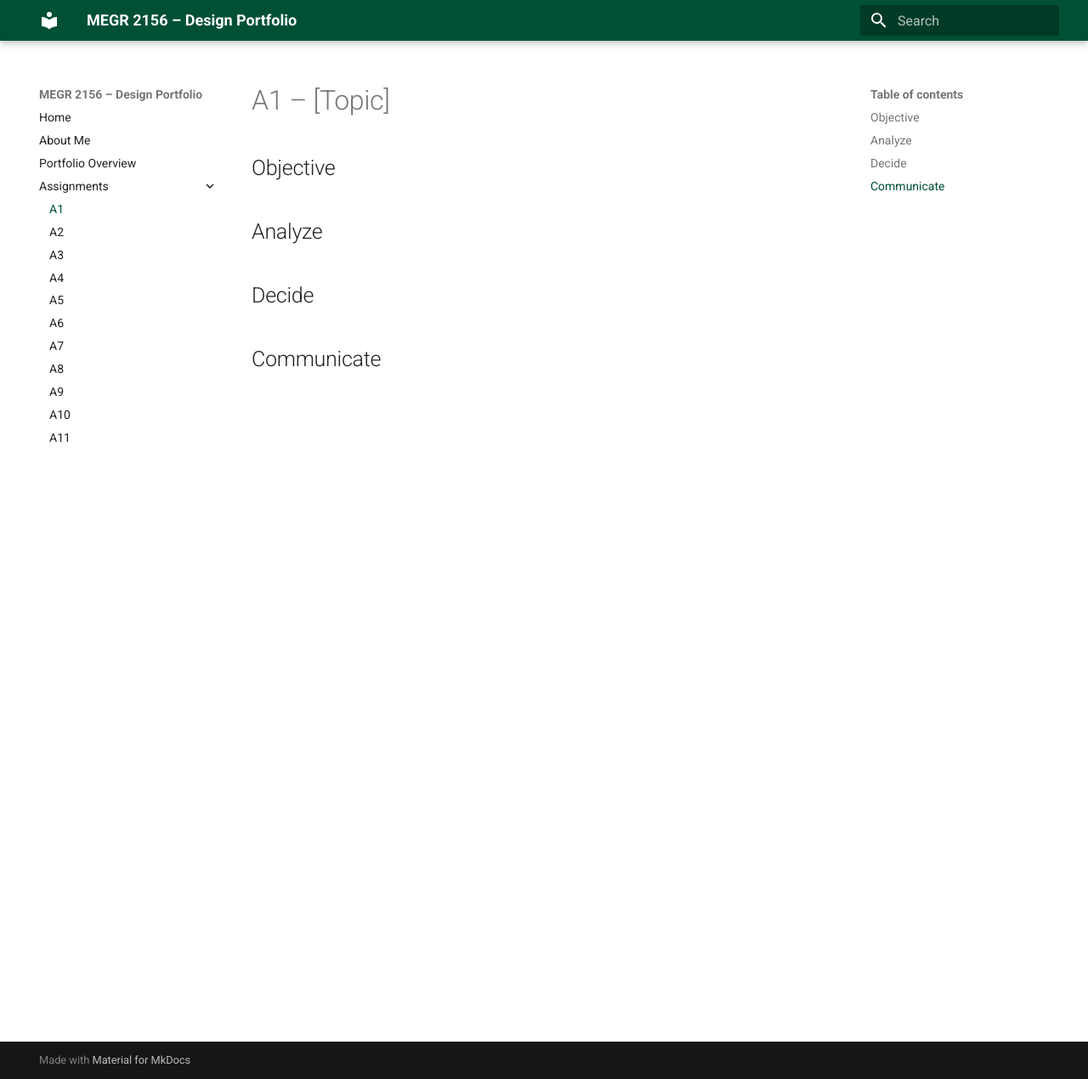
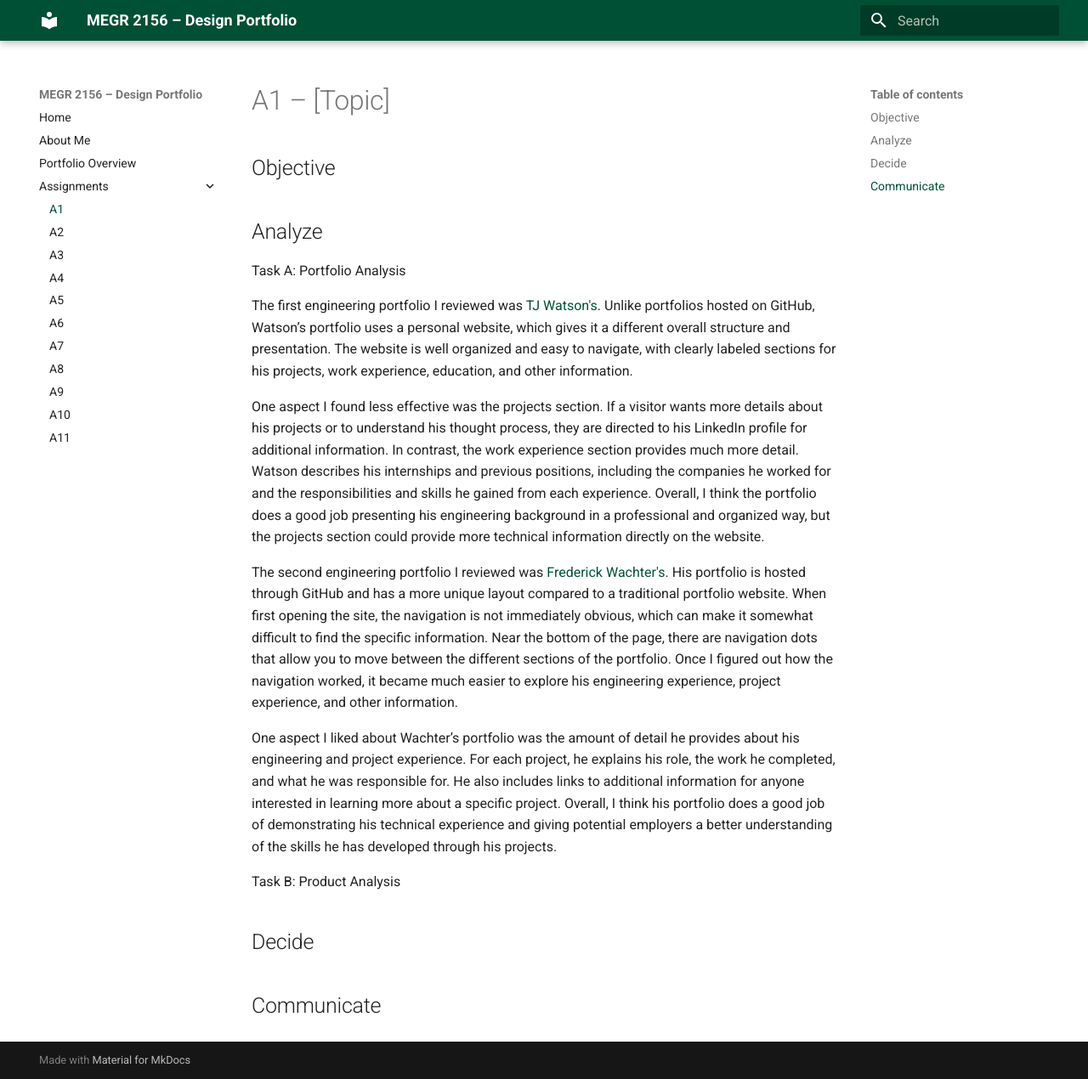
Before and after one commit to evakstewart/megr2156-portfolio, an MkDocs documentation site: the page built from docs/assignments/A01/index.md, in a window 1280 px wide and 1270 px high. Shown: the whole window at 85% size. Built offline with MkDocs 1.6.1 and Material for MkDocs 9.7.7, drawn with Linux system fonts in a browser that asks for light colours.

Commit message:
Update Analyze part index.md

```diff
--- a/docs/assignments/A01/index.md
+++ b/docs/assignments/A01/index.md
@@ -4,8 +4,17 @@
 
 
 ## Analyze
+Task A: Portfolio Analysis
 
+  The first engineering portfolio I reviewed was [TJ Watson's](https://www.tjwatson.net/). Unlike portfolios hosted on GitHub, Watson’s portfolio uses a personal website, which gives it a different overall structure and presentation. The website is well organized and easy to navigate, with clearly labeled sections for his projects, work experience, education, and other information.
 
+  One aspect I found less effective was the projects section. If a visitor wants more details about his projects or to understand his thought process, they are directed to his LinkedIn profile for additional information. In contrast, the work experience section provides much more detail. Watson describes his internships and previous positions, including the companies he worked for and the responsibilities and skills he gained from each experience. Overall, I think the portfolio does a good job presenting his engineering background in a professional and organized way, but the projects section could provide more technical information directly on the website.
+
+  The second engineering portfolio I reviewed was [Frederick Wachter's](https://fwachter.github.io/). His portfolio is hosted through GitHub and has a more unique layout compared to a traditional portfolio website. When first opening the site, the navigation is not immediately obvious, which can make it somewhat difficult to find the specific information. Near the bottom of the page, there are navigation dots that allow you to move between the different sections of the portfolio. Once I figured out how the navigation worked, it became much easier to explore his engineering experience, project experience, and other information.
+
+  One aspect I liked about Wachter’s portfolio was the amount of detail he provides about his engineering and project experience. For each project, he explains his role, the work he completed, and what he was responsible for. He also includes links to additional information for anyone interested in learning more about a specific project. Overall, I think his portfolio does a good job of demonstrating his technical experience and giving potential employers a better understanding of the skills he has developed through his projects.
+
+Task B: Product Analysis
 ## Decide
 
 
```
